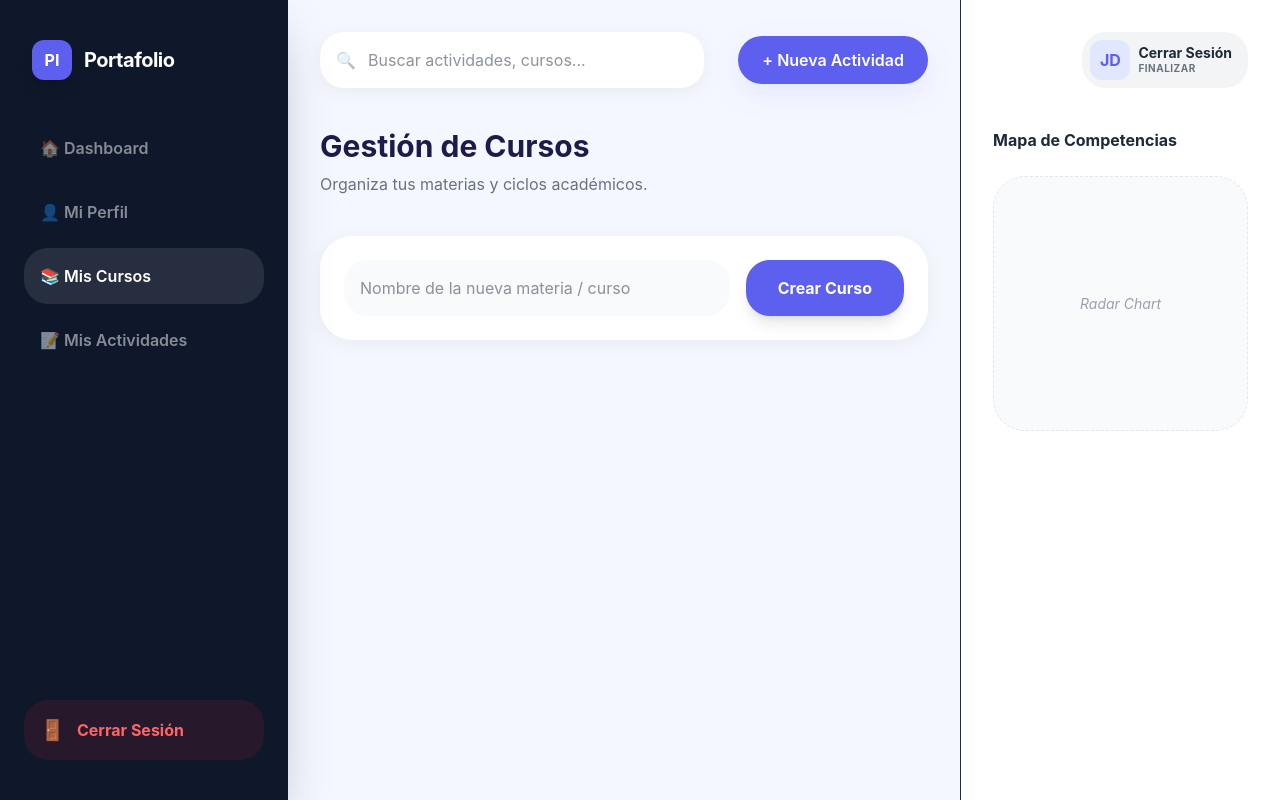
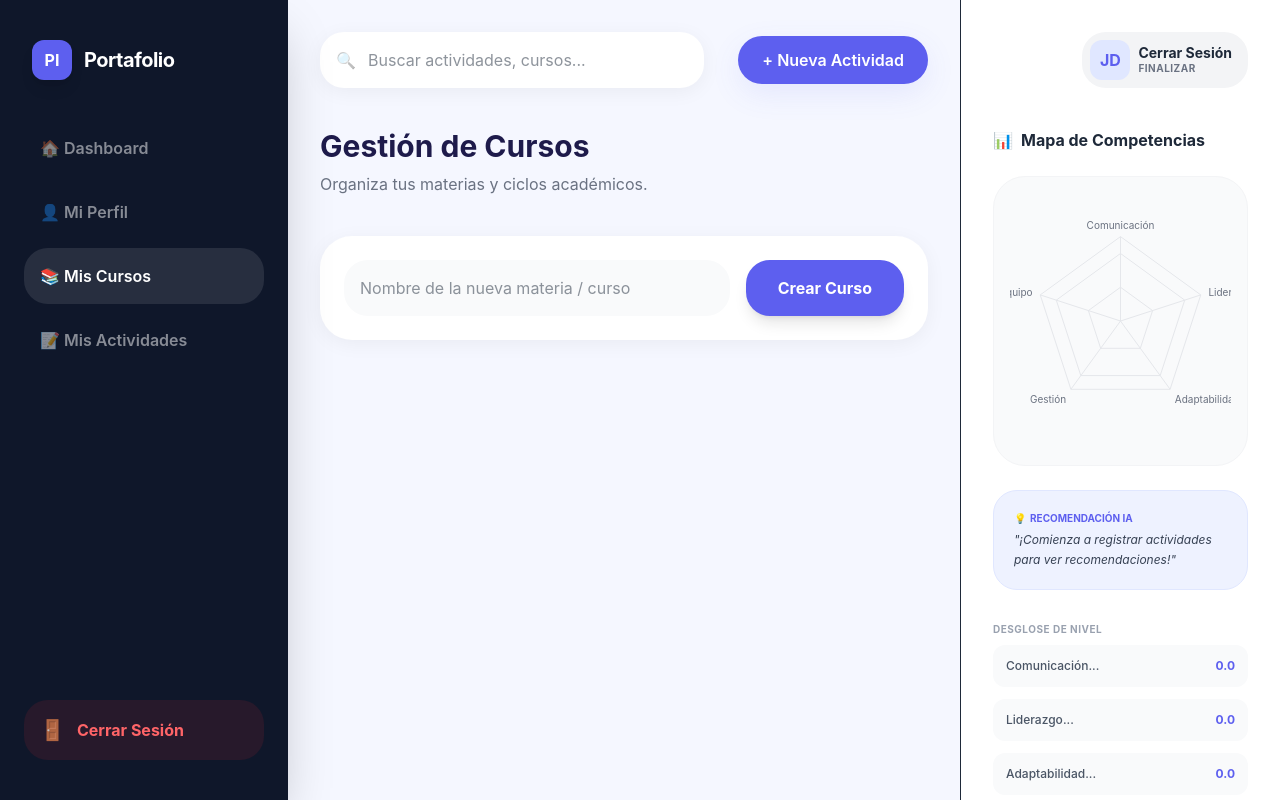
Before and after one commit to yohanchc01-cell/proyecto-identidad-profesional, a React app in the folder frontend/: page /courses in a window 1280 px wide. Built offline with nearby package versions, Linux system fonts and the light colour scheme; the HTML template or start-up script is replaced by a standard one.

Commit message:
feat: Trasladar Mapa de Competencias a la barra lateral global y sincronizacion de eventos

```diff
--- /dev/null
+++ b/frontend/src/components/CompetencySidebar.jsx
@@ -0,0 +1,105 @@
+import { useEffect, useState } from "react";
+import axios from "axios";
+import RadarChartComponent from "./RadarChart";
+
+export default function CompetencySidebar() {
+  const user = JSON.parse(localStorage.getItem("user"));
+  const [activities, setActivities] = useState([]);
+  const API_URL = "https://proyecto-identidad-profesional.onrender.com/api";
+
+  const skillsList = [
+    { id: "comunicacion", name: "Comunicación y Escucha Activa" },
+    { id: "liderazgo", name: "Liderazgo y Motivación" },
+    { id: "adaptabilidad", name: "Adaptabilidad y Resolución de Problemas" },
+    { id: "gestionDeportiva", name: "Gestión Deportiva" },
+    { id: "trabajoEquipo", name: "Trabajo en equipo" },
+  ];
+
+  const fetchActivities = async () => {
+    if (!user?._id) return;
+    try {
+      const res = await axios.get(`${API_URL}/activities/user/${user._id}`);
+      setActivities(res.data);
+    } catch (error) {
+      console.log("Error sidebar", error);
+    }
+  };
+
+  useEffect(() => {
+    fetchActivities();
+    // Listen for custom event to refresh when new activity is added
+    window.addEventListener("activityUpdated", fetchActivities);
+    return () => window.removeEventListener("activityUpdated", fetchActivities);
+  }, []);
+
+  const calculateRadarData = () => {
+    const map = {};
+    skillsList.forEach(s => map[s.id] = []);
+
+    activities.forEach(a => {
+      a.habilidades?.forEach(h => {
+        if (map[h]) map[h].push(Number(a.calificacion || 0));
+      });
+    });
+
+    return skillsList.map(s => ({
+      subject: s.id,
+      value: map[s.id].length ? map[s.id].reduce((a, b) => a + b, 0) / map[s.id].length : 0
+    }));
+  };
+
+  const radarData = calculateRadarData();
+
+  const getRecommendation = () => {
+    const sorted = [...radarData].sort((a, b) => a.value - b.value);
+    const weakest = sorted.find(s => s.value > 0) || sorted[0];
+
+    if (!weakest || weakest.value === 0) return "¡Comienza a registrar actividades para ver recomendaciones!";
+    if (weakest.value > 4.5) return "¡Excelente desempeño general! Sigue manteniendo este nivel.";
+
+    const tips = {
+      comunicacion: "Intenta participar más en debates y ejercicios de oratoria.",
+      liderazgo: "Asumir la capitanía en pequeños retos fortalecerá tu liderazgo.",
+      adaptabilidad: "Prueba cambiar tus rutinas de entrenamiento para mejorar tu flexibilidad mental.",
+      gestionDeportiva: "Leer sobre administración de clubes te daría una ventaja competitiva.",
+      trabajoEquipo: "Fomenta la confianza delegando tareas importantes a tus compañeros."
+    };
+    return tips[weakest.subject] || "Sigue trabajando en tus habilidades.";
+  };
+
+  return (
+    <div className="flex flex-col h-full">
+      <h3 className="font-bold mb-6 text-gray-800 flex items-center gap-2">
+        <span>📊</span> Mapa de Competencias
+      </h3>
+
+      <div className="bg-gray-50 rounded-3xl p-4 mb-6 border border-gray-100">
+        <RadarChartComponent data={radarData} />
+      </div>
+
+      <div className="p-5 bg-indigo-50 rounded-2xl border border-indigo-100 mb-8">
+        <h4 className="text-primary font-bold text-[10px] uppercase mb-1 flex items-center gap-1">
+          <span>💡</span> Recomendación IA
+        </h4>
+        <p className="text-gray-700 text-xs italic leading-relaxed">"{getRecommendation()}"</p>
+      </div>
+
+      <div className="space-y-3">
+        <h4 className="text-[10px] font-bold text-gray-400 uppercase tracking-wider mb-2">Desglose de Nivel</h4>
+        {radarData.map((s) => {
+          const skillInfo = skillsList.find(sl => sl.id === s.subject);
+          return (
+            <div key={s.subject} className="flex justify-between items-center p-3 bg-gray-50 rounded-xl border border-transparent hover:border-indigo-100 transition-all">
+              <span className="text-xs font-medium text-gray-600">{skillInfo?.name.split(' ')[0]}...</span>
+              <span className="text-xs font-bold text-primary">{(s.value).toFixed(1)}</span>
+            </div>
+          );
+        })}
+      </div>
+
+      <div className="mt-8 pt-8 border-t border-gray-100 items-center justify-center hidden xl:flex">
+        <p className="text-[10px] text-gray-400 text-center italic">Sistema Inteligente de Identidad Profesional</p>
+      </div>
+    </div>
+  );
+}
--- a/frontend/src/components/Layout.jsx
+++ b/frontend/src/components/Layout.jsx
@@ -1,5 +1,6 @@
 import React from "react";
 import Sidebar from "./Sidebar";
+import CompetencySidebar from "./CompetencySidebar";
 
 const Layout = ({ children }) => {
   return (
@@ -26,8 +27,8 @@ const Layout = ({ children }) => {
         {children}
       </main>
 
-      {/* Right Sidebar Placeholder (can be a component later) */}
-      <aside className="w-80 bg-white border-l p-8 hidden xl:flex flex-col h-screen sticky top-0">
+      {/* Right Sidebar */}
+      <aside className="w-80 bg-white border-l p-8 hidden xl:flex flex-col h-screen sticky top-0 overflow-y-auto">
         <div className="flex items-center gap-3 mb-10 justify-end">
           <div className="flex items-center gap-2 bg-gray-100 p-2 pr-4 rounded-2xl hover:bg-gray-200 transition-all cursor-pointer group" onClick={() => { localStorage.clear(); window.location.href="/login"; }}>
             <div className="w-10 h-10 bg-indigo-100 rounded-xl flex items-center justify-center font-bold text-primary group-hover:bg-primary group-hover:text-white transition-all">JD</div>
@@ -38,13 +39,7 @@ const Layout = ({ children }) => {
           </div>
         </div>
 
-        <div className="flex-1">
-          <h3 className="font-bold mb-6">Mapa de Competencias</h3>
-          {/* Radar icon/chart placeholder */}
-          <div className="aspect-square bg-gray-50 rounded-3xl border border-dashed border-gray-200 flex items-center justify-center text-gray-400 text-sm italic">
-            Radar Chart
-          </div>
-        </div>
+        <CompetencySidebar />
       </aside>
     </div>
   );
--- a/frontend/src/pages/ActivitiesManager.jsx
+++ b/frontend/src/pages/ActivitiesManager.jsx
@@ -85,6 +85,7 @@ export default function ActivitiesManager() {
     setFormData({ nombre: "", cursoId: "", habilidades: [], calificacion: "", pdfUrl: "" });
     fetchData();
     alert("Actividad creada ✅");
+    window.dispatchEvent(new CustomEvent("activityUpdated"));
   };
 
   const deleteActivity = async (id) => {
@@ -105,6 +106,7 @@ export default function ActivitiesManager() {
     await axios.delete(`${API_URL}/activities/${id}`);
     setConfirmDelete({ id: null, seconds: 0 });
     fetchData();
+    window.dispatchEvent(new CustomEvent("activityUpdated"));
   };
 
   return (
--- a/frontend/src/pages/CourseDetail.jsx
+++ b/frontend/src/pages/CourseDetail.jsx
@@ -53,6 +53,7 @@ export default function CourseDetail() {
     await axios.delete(`${API_URL}/activities/${activityId}`);
     setConfirmDelete({ id: null, seconds: 0 });
     fetchActivities();
+    window.dispatchEvent(new CustomEvent("activityUpdated"));
   };
 
   return (
--- a/frontend/src/pages/Dashboard.jsx
+++ b/frontend/src/pages/Dashboard.jsx
@@ -87,6 +87,8 @@ export default function Dashboard() {
       setForm({ nombre: "", calificacion: "", habilidades: [] });
       setFile(null);
       fetchActivities();
+      // Notificar a la barra lateral para actualizar los gráficos
+      window.dispatchEvent(new CustomEvent("activityUpdated"));
     } catch (e) {
       alert("❌ Error al subir");
     }
@@ -99,41 +101,6 @@ export default function Dashboard() {
     { id: "gestionDeportiva", name: "Gestión Deportiva" },
     { id: "trabajoEquipo", name: "Trabajo en equipo" },
   ];
-
-  const calculateRadarData = () => {
-    const map = {};
-    skillsList.forEach(s => map[s.id] = []);
-
-    activities.forEach(a => {
-      a.habilidades?.forEach(h => {
-        if (map[h]) map[h].push(Number(a.calificacion || 0));
-      });
-    });
-
-    return skillsList.map(s => ({
-      subject: s.id,
-      value: map[s.id].length ? map[s.id].reduce((a, b) => a + b, 0) / map[s.id].length : 0
-    }));
-  };
-
-  const radarData = calculateRadarData();
-
-  // 🔥 Sistema de Recomendaciones
-  const getRecommendation = () => {
-    const sorted = [...radarData].sort((a, b) => a.value - b.value);
-    const weakest = sorted[0];
-    if (!weakest || weakest.value === 0) return "¡Comienza a registrar actividades para ver recomendaciones!";
-    if (weakest.value > 4) return "¡Excelente desempeño general! Sigue manteniendo este nivel.";
-
-    const tips = {
-      comunicacion: "Intenta participar más en debates y ejercicios de oratoria.",
-      liderazgo: "Asumir la capitanía en pequeños retos fortalecerá tu liderazgo.",
-      adaptabilidad: "Prueba cambiar tus rutinas de entrenamiento para mejorar tu flexibilidad mental.",
-      gestionDeportiva: "Leer sobre administración de clubes te daría una ventaja competitiva.",
-      trabajoEquipo: "Fomenta la confianza delegando tareas importantes a tus compañeros."
-    };
-    return tips[weakest.subject] || "Sigue trabajando en tus habilidades.";
-  };
 
   const handleDownloadPDF = () => {
     window.print(); // Solución rápida y efectiva que respeta el nuevo Layout
@@ -205,10 +172,9 @@ export default function Dashboard() {
         </div>
       </section>
 
-      {/* Bottom Grid */}
-      <div className="grid grid-cols-1 lg:grid-cols-3 gap-8 mb-10">
+      <div className="grid grid-cols-1 gap-8 mb-10">
         {/* Formulario Nueva Actividad */}
-        <div className="lg:col-span-2 bg-white p-8 rounded-3xl shadow-soft no-print">
+        <div className="bg-white p-8 rounded-3xl shadow-soft no-print">
           <h2 className="text-2xl font-bold mb-6">Registrar Actividad</h2>
           <div className="grid grid-cols-2 gap-4 mb-4">
             <input
@@ -263,30 +229,6 @@ export default function Dashboard() {
             <button onClick={uploadActivity} className="bg-primary text-white px-10 py-4 rounded-2xl font-bold shadow-lg">Guardar Actividad</button>
           </div>
         </div>
-
-        {/* Resumen de Estadísticas / Radar */}
-        <div className="bg-white p-8 rounded-3xl shadow-soft flex flex-col items-center">
-          <h2 className="text-xl font-bold mb-6 text-center">Competencias Dominadas</h2>
-          <RadarChartComponent data={radarData} />
-
-          <div className="mt-6 p-4 bg-indigo-50 rounded-2xl border border-indigo-100 w-full">
-            <h4 className="text-primary font-bold text-xs uppercase mb-1">💡 Recomendación Inteligente</h4>
-            <p className="text-gray-700 text-sm italic">"{getRecommendation()}"</p>
-          </div>
-
-          <div className="w-full mt-8 space-y-4">
-            {radarData.length > 0 ? radarData.slice(0, 3).map((s, i) => {
-              const skillInfo = skillsList.find(sl => sl.id === s.subject);
-              if (!skillInfo) return null;
-              return (
-                <div key={s.subject} className="flex justify-between items-center text-sm p-3 bg-gray-50 rounded-xl">
-                  <span className="font-medium text-gray-600">{skillInfo.name}</span>
-                  <span className="font-bold text-primary">{(s.value).toFixed(1)}/5.0</span>
-                </div>
-              );
-            }) : <p className="text-gray-400 text-xs italic">No hay datos suficientes</p>}
-          </div>
-        </div>
       </div>
     </Layout>
   );
```
